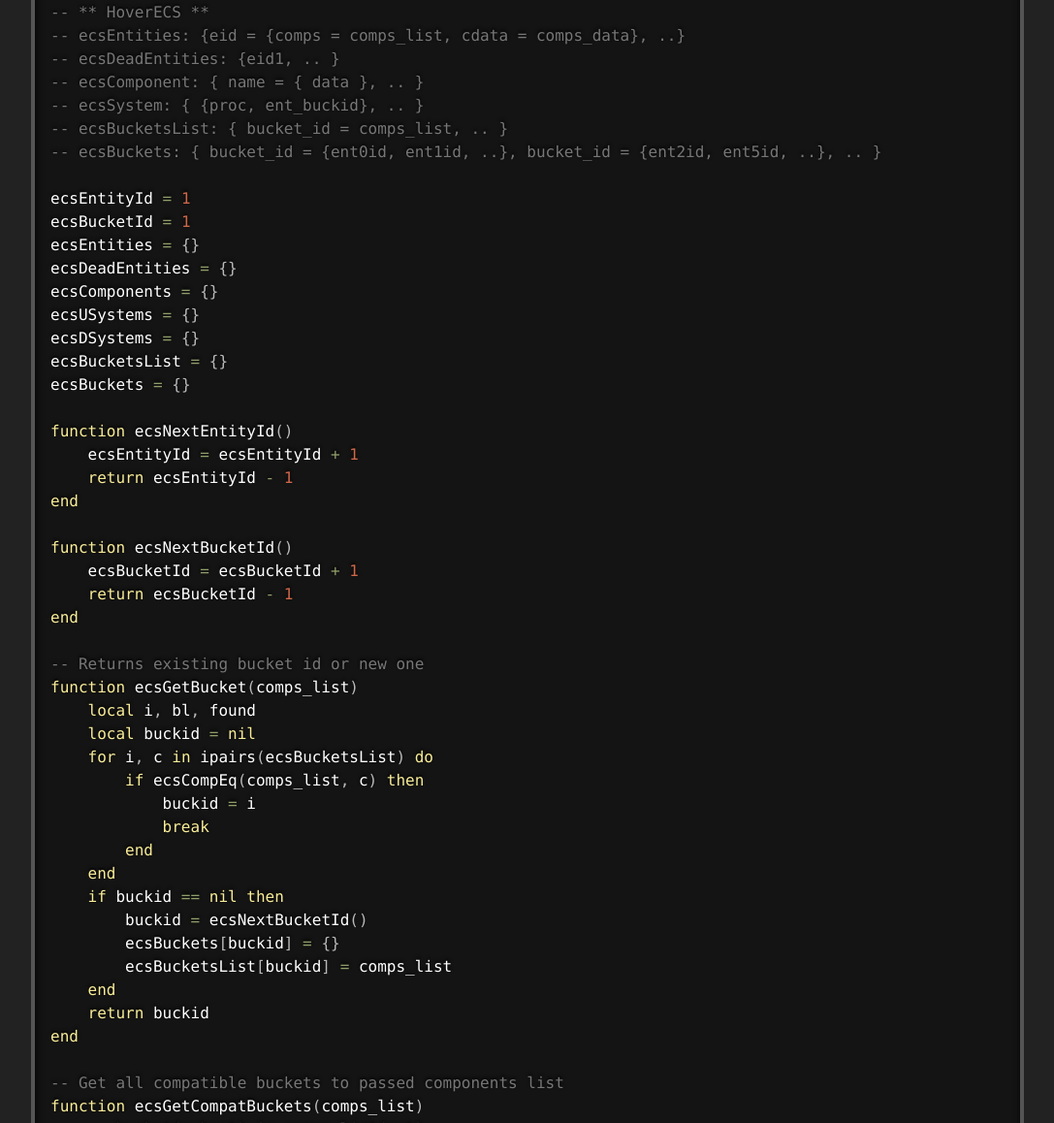
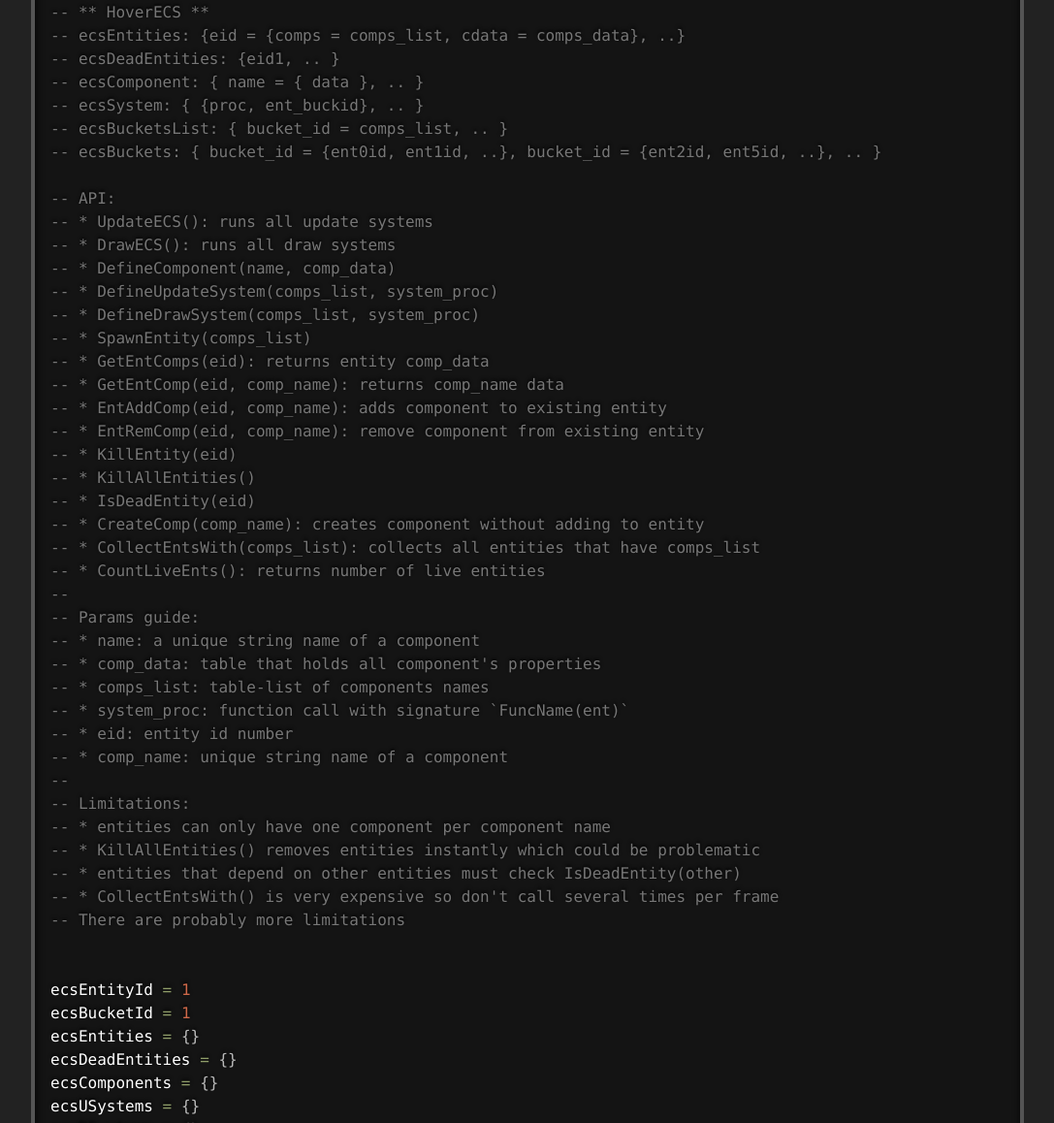
Before and after one commit to cloudmillgames/cloudmillgames.github.io, a plain HTML site: page demos/hover-ecs.html in a window 1280 px wide. Shown: the part 1045-2203 px from the top of the page at 97% size, without its empty margins (96-1183 px from the left). Drawn offline with nearby package versions, Linux system fonts and the light colour scheme.

Commit message:
deploy: cloudmillgames/cloudmill-site@1b35146706444ac5360946799224f7f589da4fb9

```diff
--- a/demos/hover-ecs.html
+++ b/demos/hover-ecs.html
@@ -1115,6 +1115,40 @@ canvas{
 -- ecsBucketsList: { bucket_id = comps_list, .. }
 -- ecsBuckets: { bucket_id = {ent0id, ent1id, ..}, bucket_id = {ent2id, ent5id, ..}, .. }
 
+-- API:
+-- * UpdateECS(): runs all update systems
+-- * DrawECS(): runs all draw systems
+-- * DefineComponent(name, comp_data)
+-- * DefineUpdateSystem(comps_list, system_proc)
+-- * DefineDrawSystem(comps_list, system_proc)
+-- * SpawnEntity(comps_list)
+-- * GetEntComps(eid): returns entity comp_data
+-- * GetEntComp(eid, comp_name): returns comp_name data
+-- * EntAddComp(eid, comp_name): adds component to existing entity
+-- * EntRemComp(eid, comp_name): remove component from existing entity
+-- * KillEntity(eid)
+-- * KillAllEntities()
+-- * IsDeadEntity(eid)
+-- * CreateComp(comp_name): creates component without adding to entity
+-- * CollectEntsWith(comps_list): collects all entities that have comps_list
+-- * CountLiveEnts(): returns number of live entities
+--
+-- Params guide:
+-- * name: a unique string name of a component
+-- * comp_data: table that holds all component's properties
+-- * comps_list: table-list of components names
+-- * system_proc: function call with signature `FuncName(ent)`
+-- * eid: entity id number
+-- * comp_name: unique string name of a component
+--
+-- Limitations:
+-- * entities can only have one component per component name
+-- * KillAllEntities() removes entities instantly which could be problematic
+-- * entities that depend on other entities must check IsDeadEntity(other)
+-- * CollectEntsWith() is very expensive so don't call several times per frame
+-- There are probably more limitations
+
+
 ecsEntityId = 1
 ecsBucketId = 1
 ecsEntities = {}
```
Also changed, not shown: 2021/12/26/hello-world/index.html (+4 -4 lines), archives/2021/12/index.html (+1 -1 lines), archives/2021/index.html (+1 -1 lines), archives/index.html (+1 -1 lines), index.html (+2 -2 lines).
